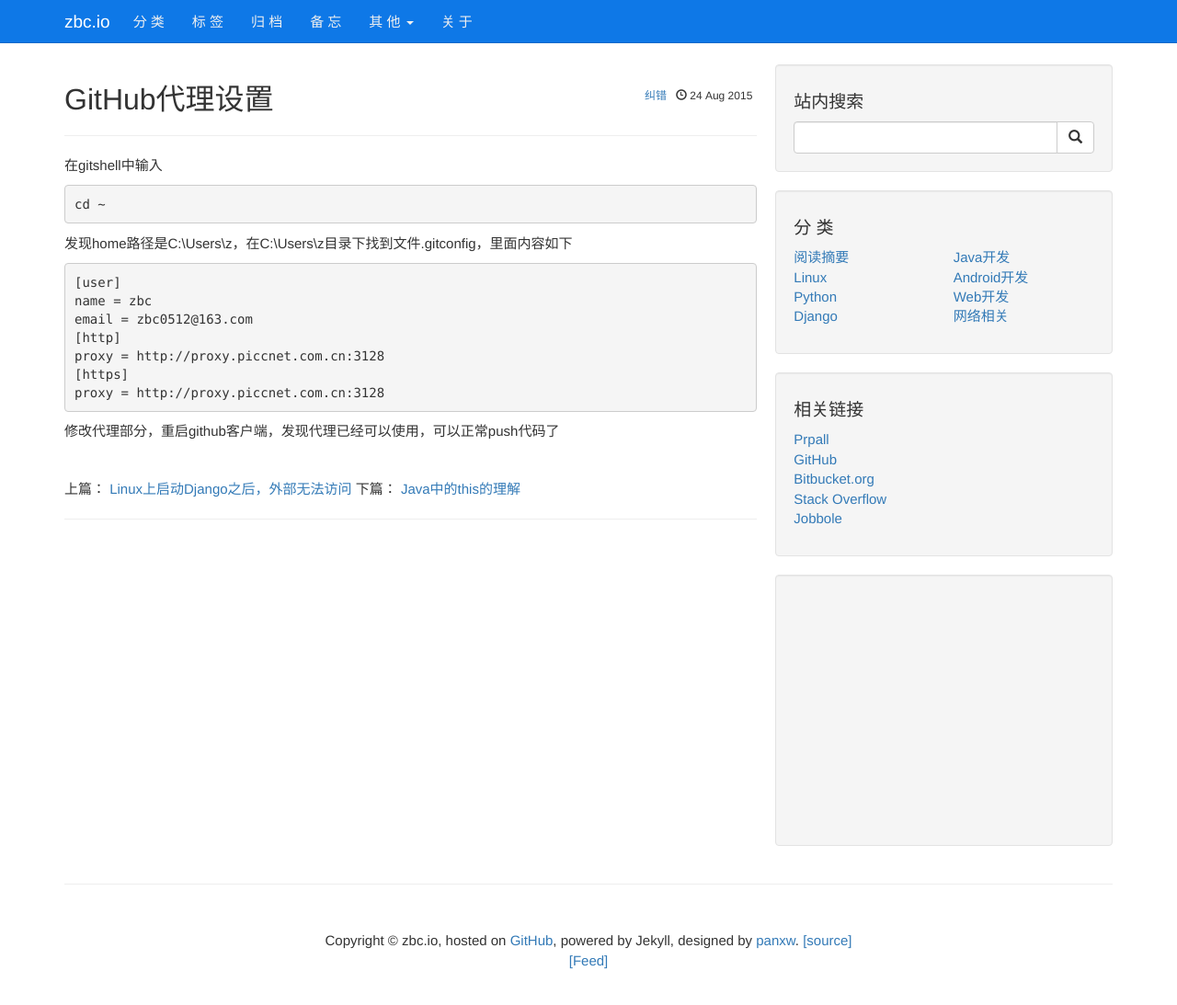
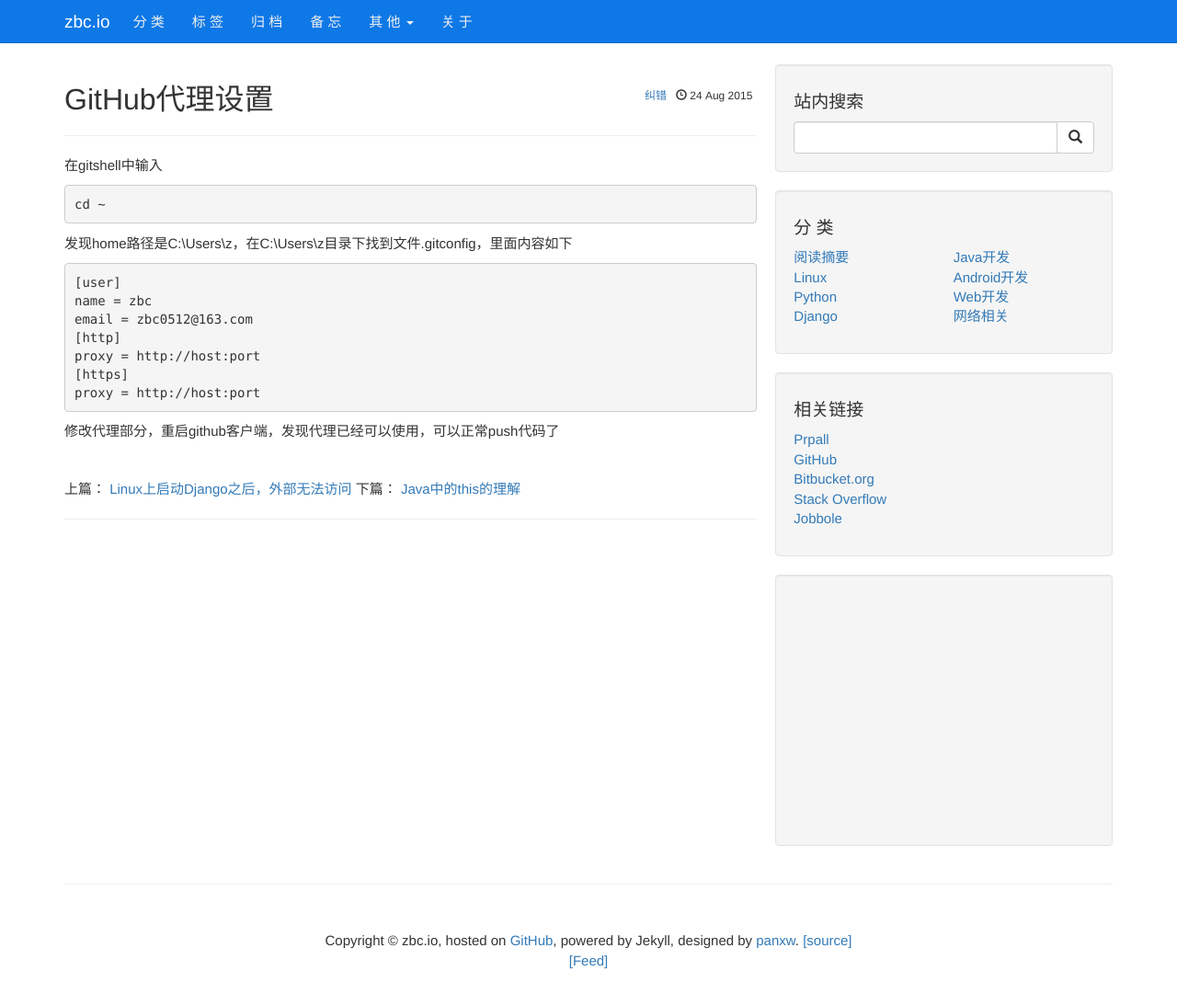
Before and after one commit to zbc0512/zbc0512.github.io, a Jekyll site: the page built from _posts/2015-08-24-github-proxy.md, in a window 1280 px wide and 1116 px high. Shown: the top 1093 px of the window at 92% size. Built offline with Jekyll 4.4.1, drawn with Linux system fonts in a browser that asks for light colours; nearby versions of some CDN libraries; library files that are not in the unit come from our copies; comment, search, counter and statistics services are not loaded; part of the change alters nothing that is shown.

Commit message:
Update 2015-08-24-github-proxy.md

```diff
--- a/_posts/2015-08-24-github-proxy.md
+++ b/_posts/2015-08-24-github-proxy.md
@@ -15,8 +15,8 @@ tags: "GitHub"
     name = zbc
     email = zbc0512@163.com
     [http]
-    proxy = http://proxy.piccnet.com.cn:3128
+    proxy = http://host:port
     [https]
-    proxy = http://proxy.piccnet.com.cn:3128
+    proxy = http://host:port
 
 修改代理部分，重启github客户端，发现代理已经可以使用，可以正常push代码了
```
